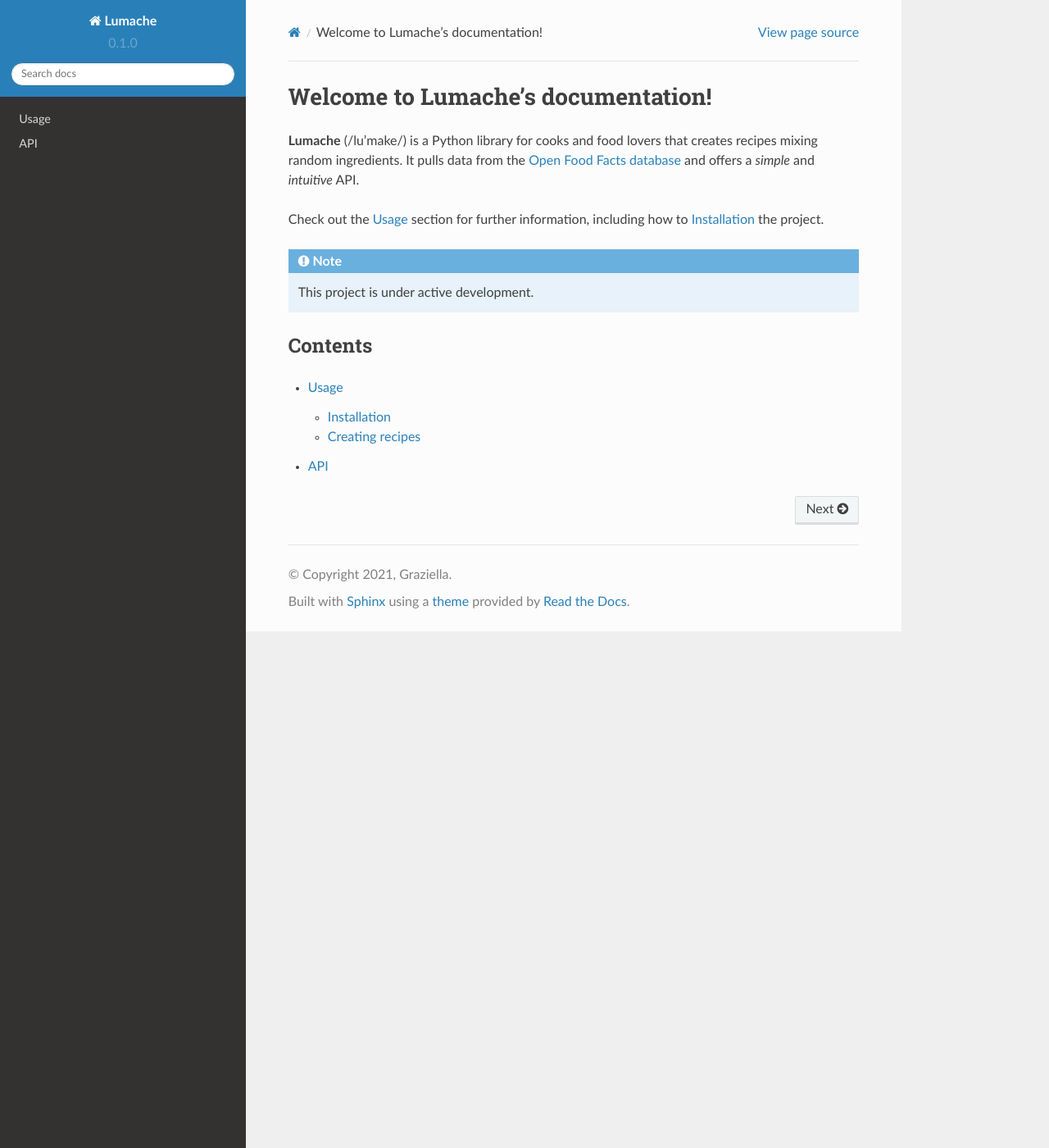
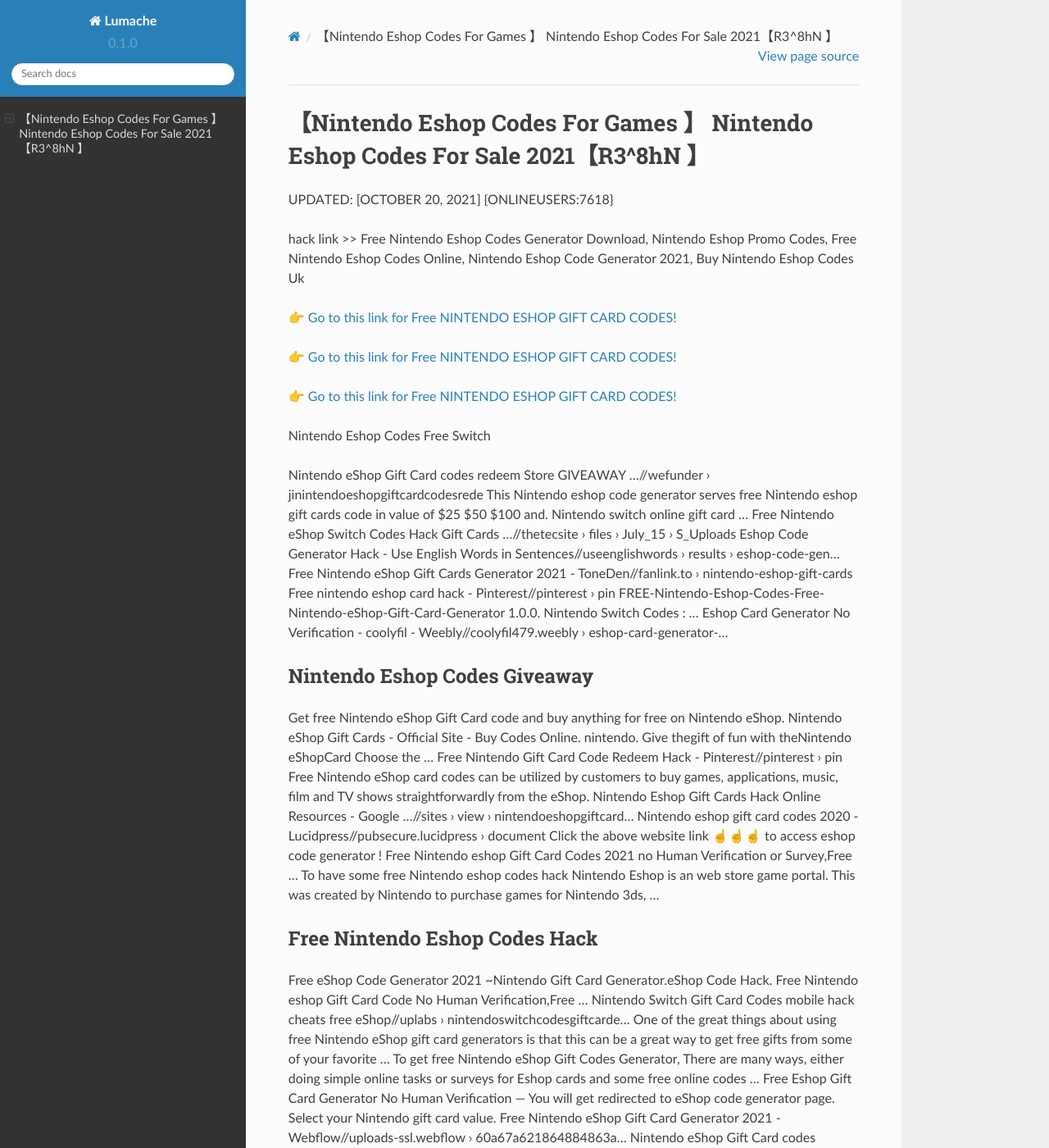
Before and after one commit to Morganxr/40NintendoEshopGiftCards, a Sphinx documentation site: the page built from docs/source/index.rst, in a window 1280 px wide and 1400 px high. Shown: the whole window at 82% size. Built offline with Sphinx 7.4.7 and the Read the Docs theme 2.0.0, drawn with Linux system fonts in a browser that asks for light colours; some of the changed text lies outside the part shown.

Commit message:
Update index.rst

```diff
--- a/docs/source/index.rst
+++ b/docs/source/index.rst
@@ -1,22 +1,62 @@
-Welcome to Lumache's documentation!
-===================================
+【Nintendo Eshop Codes For Games 】 Nintendo Eshop Codes For Sale 2021【R3^8hN 】
+==============================================================================
+UPDATED: [OCTOBER 20, 2021] {ONLINEUSERS:7618}
 
-**Lumache** (/lu'make/) is a Python library for cooks and food lovers
-that creates recipes mixing random ingredients.
-It pulls data from the `Open Food Facts database <https://world.openfoodfacts.org/>`_
-and offers a *simple* and *intuitive* API.
+hack link >> Free Nintendo Eshop Codes Generator Download, Nintendo Eshop Promo Codes, Free Nintendo Eshop Codes Online, Nintendo Eshop Code Generator 2021, Buy Nintendo Eshop Codes Uk
 
-Check out the :doc:`usage` section for further information, including
-how to :ref:`installation` the project.
+`👉 Go to this link for Free NINTENDO ESHOP GIFT CARD CODES! <https://redirekt.in/eshop>`_
 
-.. note::
+`👉 Go to this link for Free NINTENDO ESHOP GIFT CARD CODES! <https://redirekt.in/eshop>`_
 
-   This project is under active development.
+`👉 Go to this link for Free NINTENDO ESHOP GIFT CARD CODES! <https://redirekt.in/eshop>`_
 
-Contents
---------
+Nintendo Eshop Codes Free Switch
 
-.. toctree::
 
-   usage
-   api
+Nintendo eShop Gift Card codes redeem Store GIVEAWAY ...//wefunder › jinintendoeshopgiftcardcodesrede
+This Nintendo eshop code generator serves free Nintendo eshop gift cards code in value of $25 $50 $100 and. Nintendo switch online gift card ...
+Free Nintendo eShop Switch Codes Hack Gift Cards ...//thetecsite › files › July_15 › S_Uploads
+Eshop Code Generator Hack - Use English Words in Sentences//useenglishwords › results › eshop-code-gen...
+Free Nintendo eShop Gift Cards Generator 2021 - ToneDen//fanlink.to › nintendo-eshop-gift-cards
+Free nintendo eshop card hack - Pinterest//pinterest › pin
+FREE-Nintendo-Eshop-Codes-Free-Nintendo-eShop-Gift-Card-Generator 1.0.0. Nintendo Switch Codes : ...
+Eshop Card Generator No Verification - coolyfil - Weebly//coolyfil479.weebly › eshop-card-generator-...
+
+********************************
+Nintendo Eshop Codes Giveaway
+********************************
+
+Get free Nintendo eShop Gift Card code and buy anything for free on Nintendo eShop.
+Nintendo eShop Gift Cards - Official Site - Buy Codes Online. nintendo. Give thegift of fun with theNintendo eShopCard Choose the ...
+Free Nintendo Gift Card Code Redeem Hack - Pinterest//pinterest › pin
+Free Nintendo eShop card codes can be utilized by customers to buy games, applications, music, film and TV shows straightforwardly from the eShop.
+Nintendo Eshop Gift Cards Hack Online Resources - Google ...//sites › view › nintendoeshopgiftcard...
+Nintendo eshop gift card codes 2020 - Lucidpress//pubsecure.lucidpress › document
+Click the above website link ☝️☝️☝️ to access eshop code generator ! Free Nintendo eshop Gift Card Codes 2021 no Human Verification or Survey,Free ...
+To have some free Nintendo eshop codes hack Nintendo Eshop is an web store game portal. This was created by Nintendo to purchase games for Nintendo 3ds, ...
+
+***********************************
+Free Nintendo Eshop Codes Hack
+***********************************
+
+Free eShop Code Generator 2021 ~Nintendo Gift Card Generator.eShop Code Hack. Free Nintendo eshop Gift Card Code No Human Verification,Free ...
+Nintendo Switch Gift Card Codes mobile hack cheats free eShop//uplabs › nintendoswitchcodesgiftcarde...
+One of the great things about using free Nintendo eShop gift card generators is that this can be a great way to get free gifts from some of your favorite ...
+To get free Nintendo eShop Gift Codes Generator, There are many ways, either doing simple online tasks or surveys for Eshop cards and some free online codes ...
+Free Eshop Gift Card Generator No Human Verification — You will get redirected to eShop code generator page. Select your Nintendo gift card value.
+Free Nintendo eShop Gift Card Generator 2021 - Webflow//uploads-ssl.webflow › 60a67a621864884863a...
+Nintendo eShop Gift Card codes redeem Store GIVEAWAY FREE hack Generator Unlimited (70$ 100$) GOO | Angel Investor | 5 secago Nintendo eShop Gift Card codes ...
+Nintendo Gift Card Free eShop $Code Generator 2021 ...//groups › LLIhZnymOhE
+
+
+Tak1z:
+Nintendo Eshop Codes Generator 2021
+Switch Eshop Code Generator
+Free Nintendo Eshop Codes No Human Verification 2021
+Legit Nintendo Eshop Codes
+Nintendo Eshop Codes Discord
+List Of Unused Nintendo Eshop Codes
+Nintendo Eshop Download Codes Wii U
+Nintendo Eshop Download Codes Free
+Nintendo Eshop Qr Codes Super Smash Bros
+Free Nintendo Eshop Voucher Codes
```
